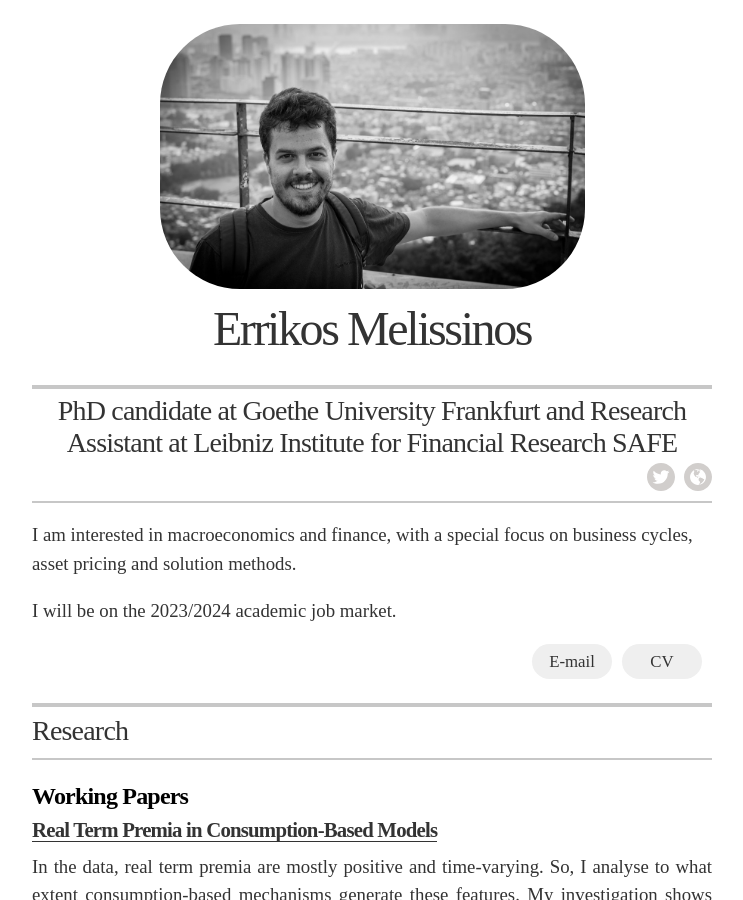
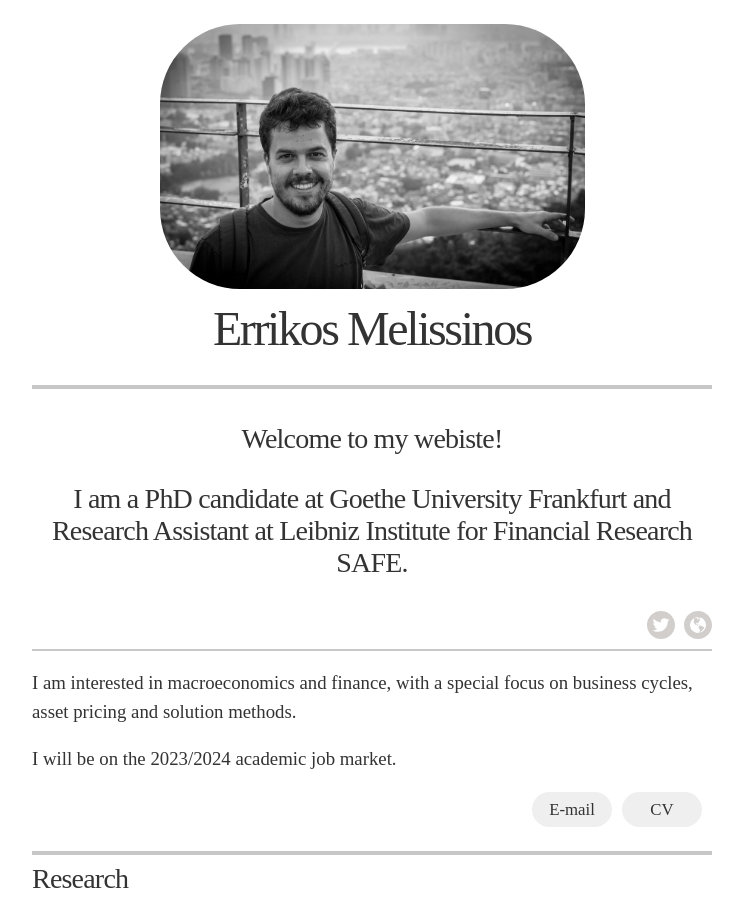
Before and after one commit to errikos-melissinos/errikos-melissinos.github.io, a Jekyll site: the page built from index.html, in a window 1280 px wide and 900 px high. Shown: the whole window, without its empty margins (268-1011 px from the left). Built offline with Jekyll 4.4.1, drawn with Linux system fonts in a browser that asks for light colours.

Commit message:
Update _config.yml

```diff
--- a/_config.yml
+++ b/_config.yml
@@ -11,7 +11,7 @@ sass:
 # Resume settings
 resume_avatar:                  "true"
 resume_name:                    "Errikos Melissinos"
-resume_title:                   "PhD candidate at Goethe University Frankfurt and Research Assistant at Leibniz Institute for Financial Research SAFE"
+resume_title:                   "<p>Welcome to my webiste! </p> <p>I am a PhD candidate at Goethe University Frankfurt and Research Assistant at Leibniz Institute for Financial Research SAFE.</p>"
 
 # used for the contact button in _layouts/resume.html
 resume_contact_email:           "melissinos@safe-frankfurt.de"
```
